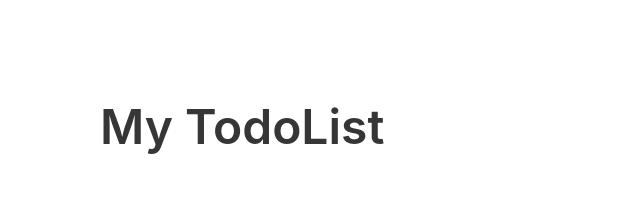
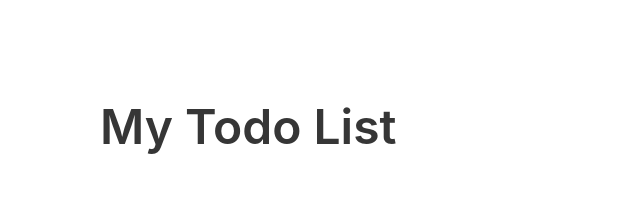
Before and after one commit to AhmadGhlm/VueJS-TodoList, a Vue app: page / in a window 1280 px wide. Shown: the top 204 px of the page, without its empty margins (0-640 px from the left). Built offline with nearby package versions, Linux system fonts and the light colour scheme.

Commit message:
Change size of container in App.vue

```diff
--- a/src/App.vue
+++ b/src/App.vue
@@ -1,6 +1,6 @@
 <template>
     <div id="app" class="container">
-        <h1 class="title is-1">My TodoList</h1>
+        <h1 class="title is-1">My Todo List</h1>
     </div>
 </template>
 
@@ -18,6 +18,6 @@
 
 <style lang="scss">
     .container{
-        margin: 100px 100px 0 100px;
+        margin: 100px 60px 0 100px;
     }
 </style>
```
